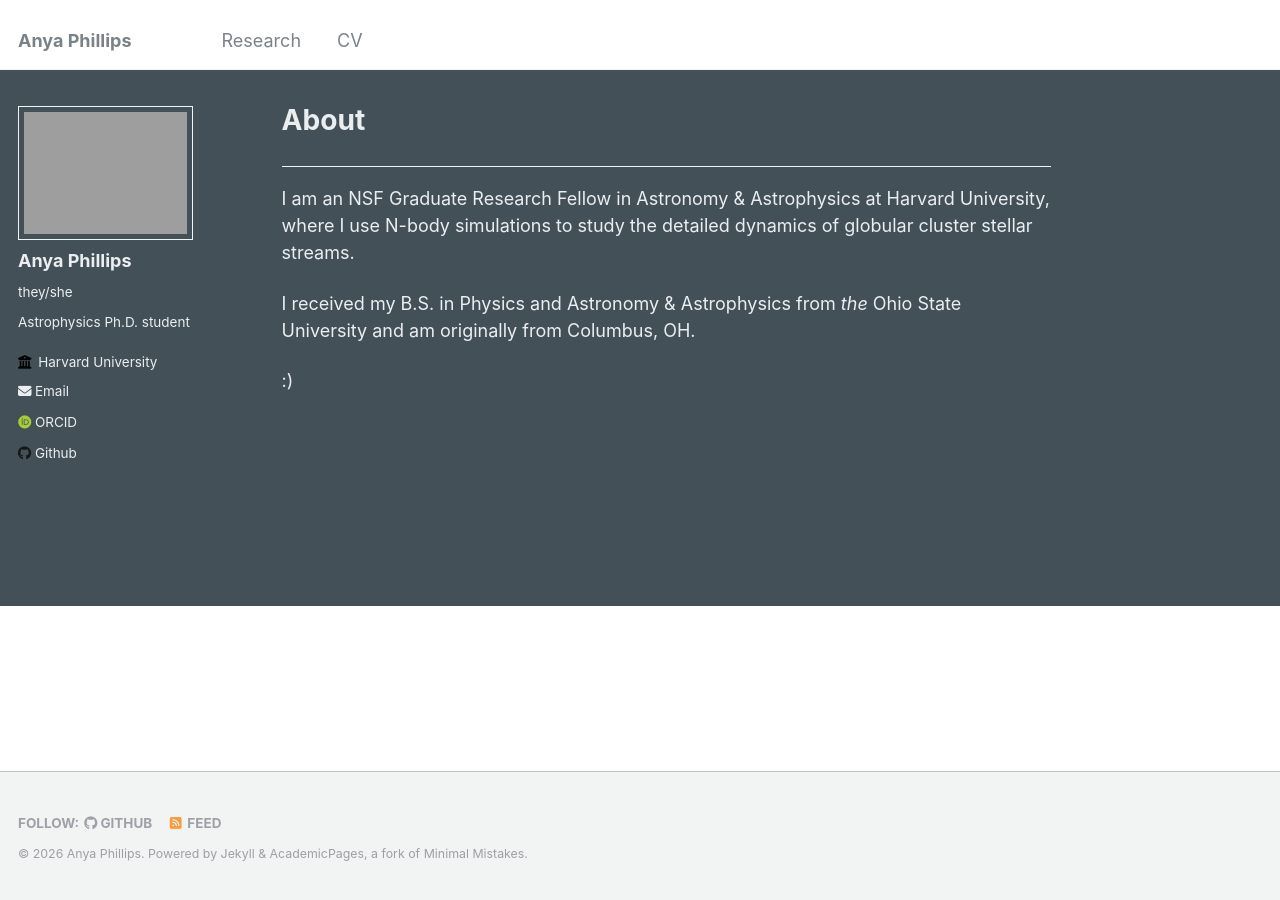
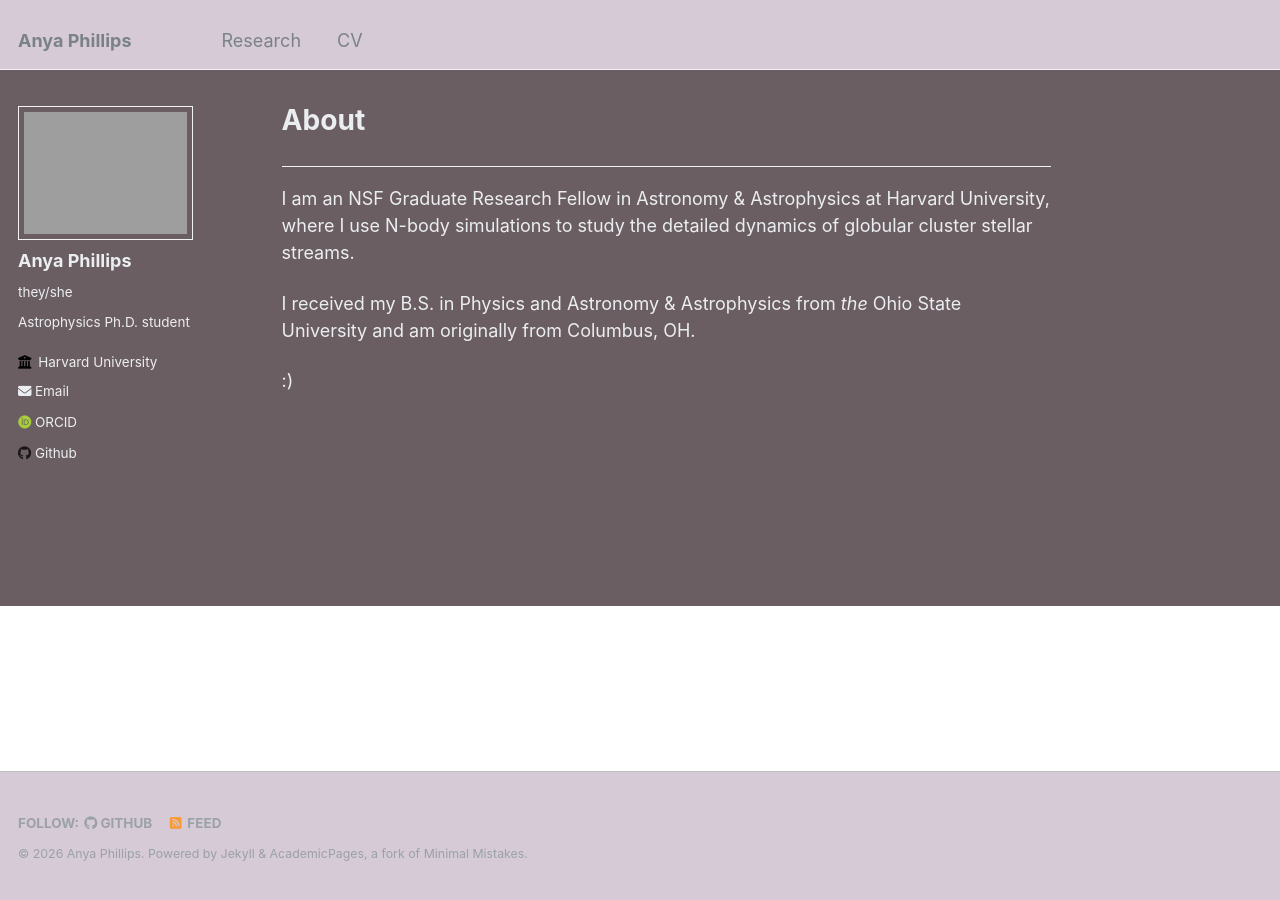
Before and after one commit to anya-m-phillips/anya-m-phillips.github.io, a Jekyll site: the page built from _pages/about.md, in a window 1280 px wide. Built offline with Jekyll 4.4.1, drawn with Linux system fonts in a browser that asks for light colours; some web fonts are replaced.

Commit message:
purple background + fixing research images

```diff
--- a/assets/css/main.scss
+++ b/assets/css/main.scss
@@ -40,22 +40,25 @@
 @import "vendor/magnific-popup/magnific-popup";
 @import "print";
 
+// ---- Custom color overrides ----
+
+// Main body / reading area
 body {
-  background-color:#435058;
-  color:#ebeef0;
+  background-color: #6B5E62;
+  color: #ebeef0;
+}
+
+// Menu bar (masthead is the band, greedy-nav is the white layer on top of it)
+.masthead,
+.greedy-nav {
+  background: #D5CAD6;
+}
+
+// Footer (the other light band, kept consistent with the menu bar)
+.page__footer {
+  background-color: #D5CAD6;
 }
 
 .author__avatar img {
     border-radius: 0 !important;
 }
-// site-header {
-//     background-color:rgb(103, 3, 243) !important;
-// }
-
-// site-footer {
-//     background-color:rgb(3, 55, 243) !important;
-// }
-
-// navbar {
-//     background-color: rgb(239, 243, 3) !important;
-// }
```
Also changed, not shown: _pages/cv.md (+2 -2 lines), _pages/research.md (+2 -2 lines), images/ROTfits_demo.png (added), images/post_age.webp (added), images/rots_cmd.png (added), images/streamDispersion.png, 10 other files.
